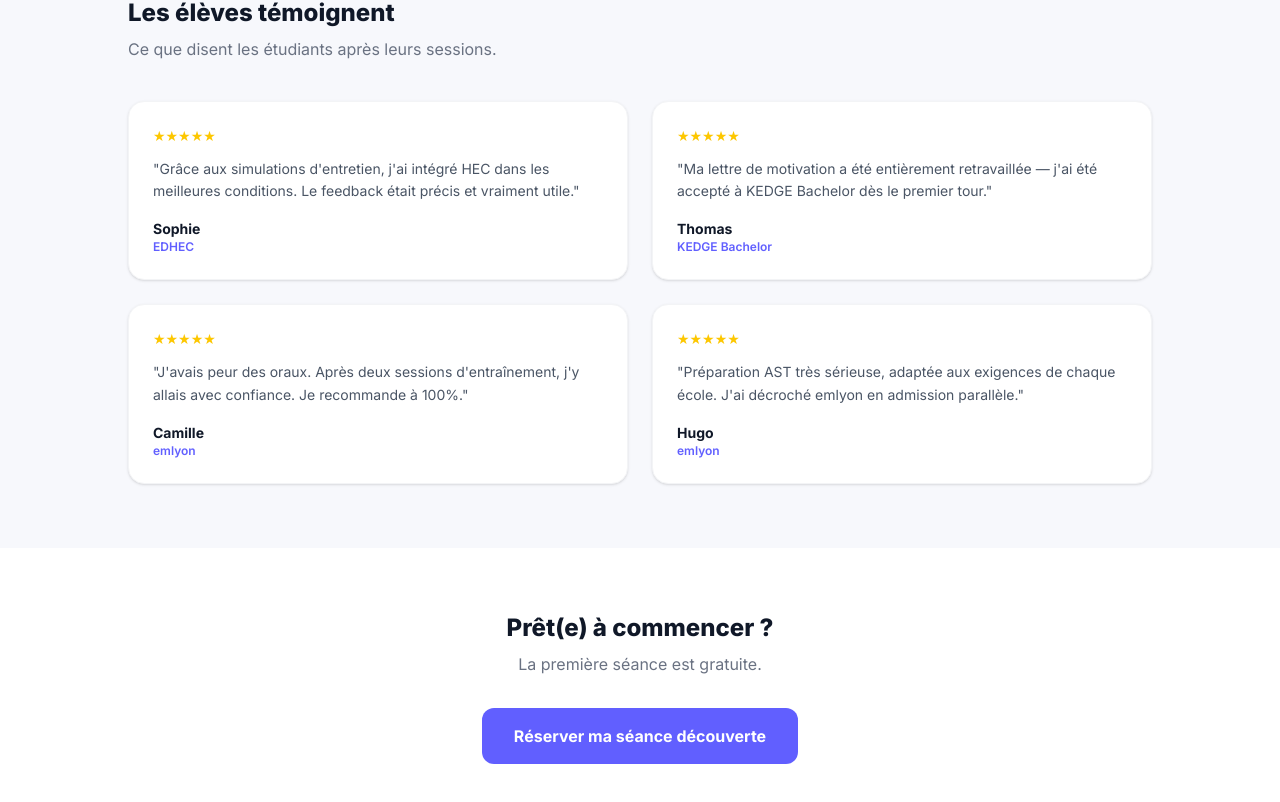
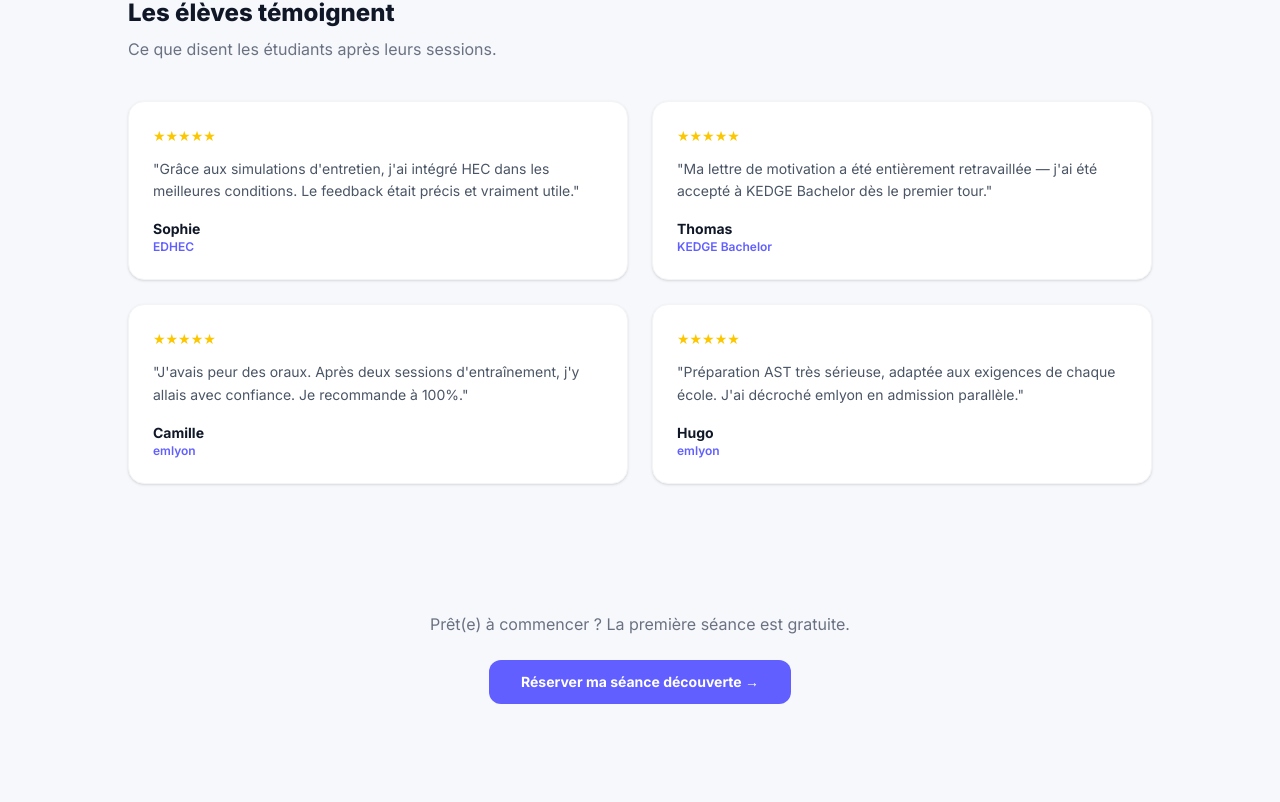
Before and after one commit to louiseheraud/presentation, a Next.js app: page / in a window 1280 px wide. Shown: the part 1174-1976 px from the top of the page. After the commit the page ends 1942 px from the top, so only its background shows below. Built offline with nearby package versions, Linux system fonts and the light colour scheme.

Commit message:
fix: match homepage CTA style to À propos page
Co-Authored-By: Claude Sonnet 4.6 <noreply@anthropic.com>

```diff
--- a/app/page.tsx
+++ b/app/page.tsx
@@ -119,19 +119,16 @@ export default function Home() {
         </section>
 
         {/* CTA */}
-        <section className="py-16 px-6 bg-white">
-          <div className="max-w-xl mx-auto text-center">
-            <h2 className="text-2xl font-extrabold text-gray-900 mb-2">Prêt(e) à commencer ?</h2>
-            <p className="text-gray-500 mb-8">La première séance est gratuite.</p>
+        <section className="py-16 px-6 text-center">
+          <p className="text-gray-500 mb-6">Prêt(e) à commencer ? La première séance est gratuite.</p>
           <Link
             href="https://calendly.com/louiseh217/30min"
             target="_blank"
             rel="noopener noreferrer"
-              className="inline-block px-8 py-4 bg-indigo-500 hover:bg-indigo-600 text-white font-bold rounded-xl transition-colors"
+            className="inline-block px-8 py-3 bg-indigo-500 hover:bg-indigo-600 text-white text-sm font-bold rounded-xl transition-colors"
           >
-              Réserver ma séance découverte
+            Réserver ma séance découverte →
           </Link>
-          </div>
         </section>
 
       </main>
```
Lines whose indentation alone changed are shown as unchanged.
